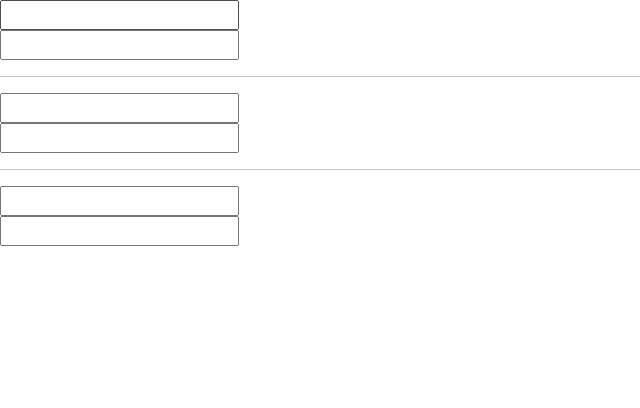
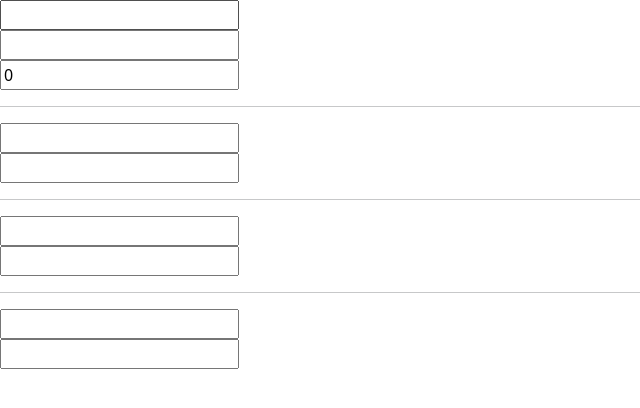
Before and after one commit to yumin359/react, a React (Vite) app: page / in a window 1280 px wide. Shown: the top 408 px of the page, without its empty margins (0-640 px from the left). Built offline with nearby package versions, Linux system fonts and the light colour scheme.

Commit message:
0702 상태가 객체일 때 복사한 새 객체로 상태 변경해야함

```diff
--- a/src/App30.jsx
+++ b/src/App30.jsx
@@ -65,9 +65,52 @@ function MyComp3() {
   );
 }
 
+function MyComp4() {
+  const [student, setStudent] = useState({
+    name: "",
+    className: "",
+    score: 0.0,
+  });
+  // 연습 : 아래 input 요소에 값이 출력되도록 코드 작성
+
+  function handleInput1Change(e) {
+    const nextStudent = { ...student };
+    nextStudent.name = e.target.value;
+    setStudent(nextStudent);
+  }
+  function handleInput2Change(e) {
+    setStudent({ ...student, className: e.target.value });
+  }
+
+  return (
+    <div>
+      <div>
+        <input onChange={handleInput1Change} type="text" value={student.name} />
+      </div>
+      <div>
+        <input
+          onChange={handleInput2Change}
+          type="text"
+          value={student.className}
+        />
+      </div>
+      <div>
+        <input
+          onChange={(e) => setStudent({ ...student, score: e.target.value })}
+          type="number"
+          value={student.score}
+          step={0.1}
+        />
+      </div>
+    </div>
+  );
+}
+
 function App30(props) {
   return (
     <div>
+      <MyComp4 />
+      <hr />
       <MyComp3 />
       <hr />
       <MyComp2 />
```
